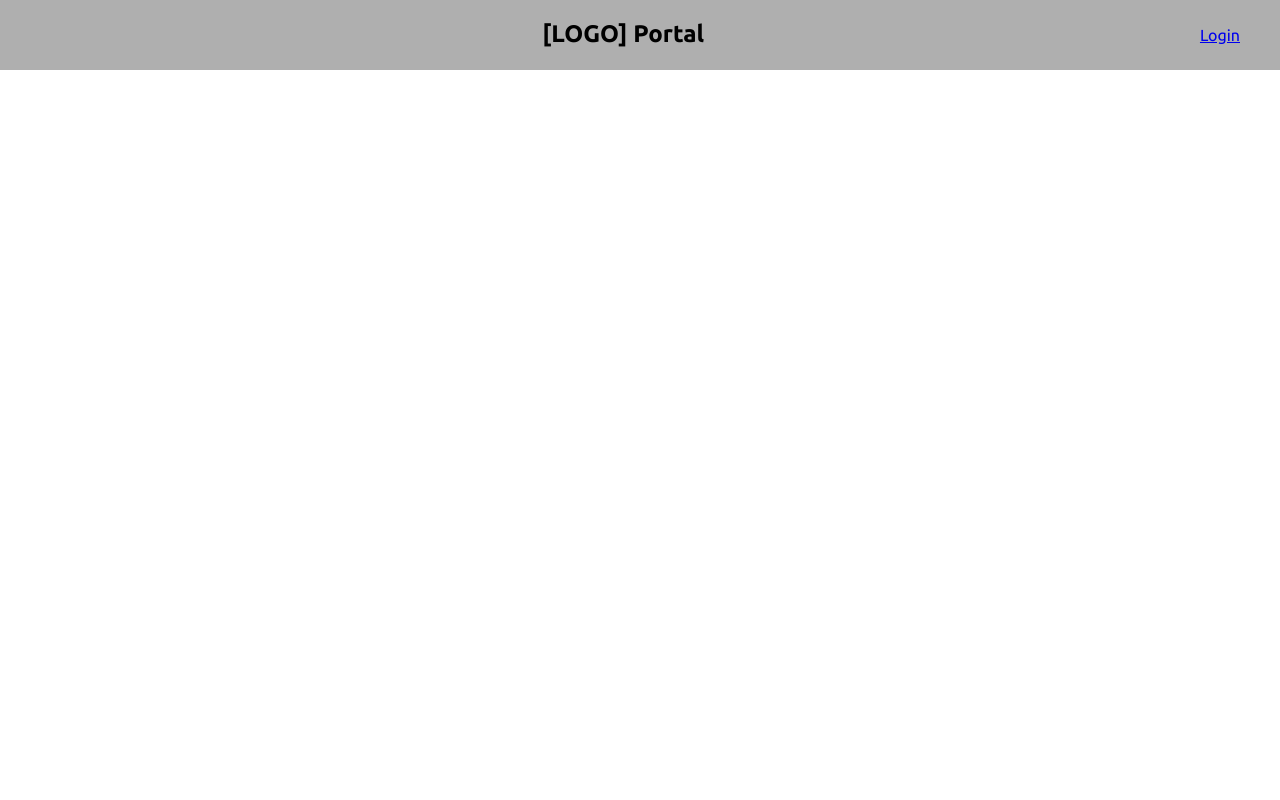
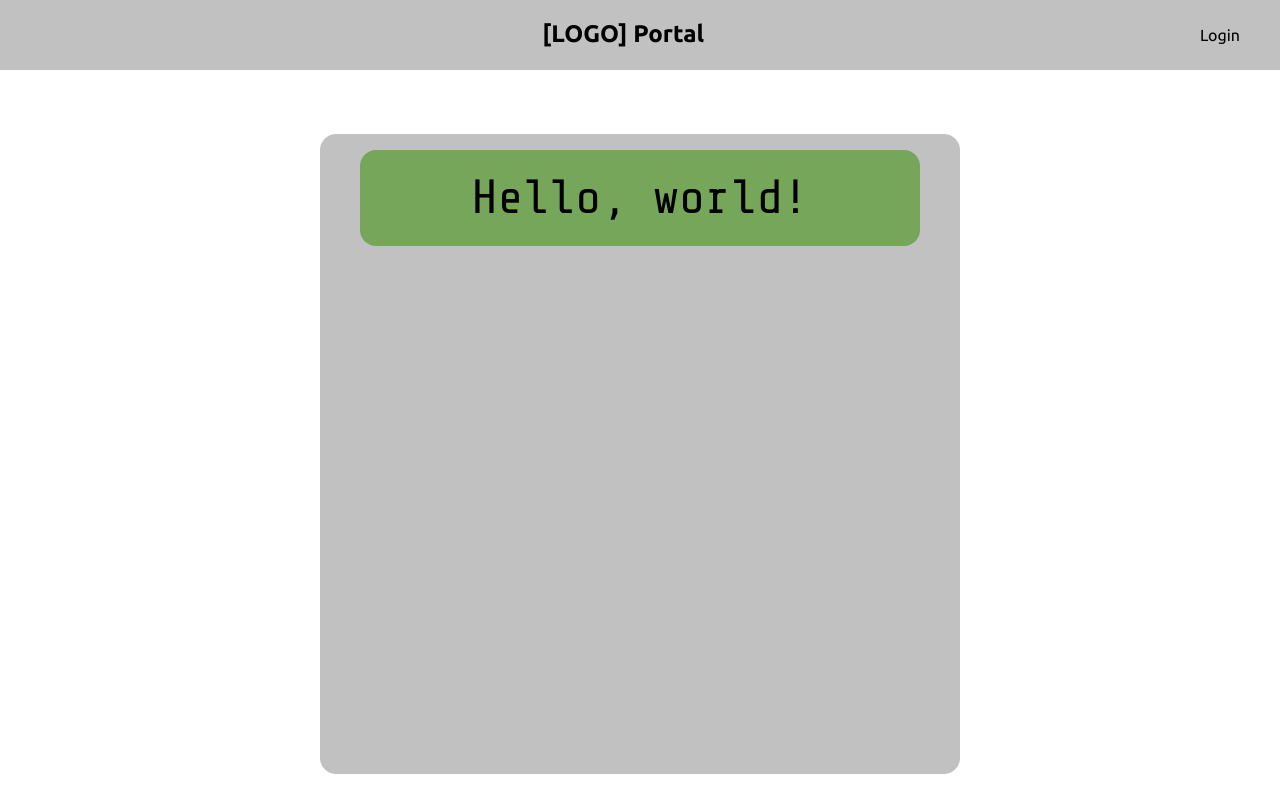
Before and after one commit to matheusalefe/simple-calculator, a React (Vite) app: page / in a window 1280 px wide. Built offline with nearby package versions, Linux system fonts and the light colour scheme.

Commit message:
Iniciar calculadora

```diff
--- a/index.html
+++ b/index.html
@@ -4,8 +4,9 @@
     <meta charset="UTF-8" />
     <link rel="icon" type="image/svg+xml" href="/vite.svg" />
     <link rel="preconnect" href="https://fonts.googleapis.com">
-<link rel="preconnect" href="https://fonts.gstatic.com" crossorigin>
-<link href="https://fonts.googleapis.com/css2?family=Ubuntu:ital,wght@0,300;0,400;0,500;0,700;1,300;1,400;1,500;1,700&display=swap" rel="stylesheet">
+    <link rel="preconnect" href="https://fonts.gstatic.com" crossorigin>
+    <link href="https://fonts.googleapis.com/css2?family=Ubuntu:ital,wght@0,300;0,400;0,500;0,700;1,300;1,400;1,500;1,700&display=swap" rel="stylesheet">
+    <link href="https://fonts.googleapis.com/css2?family=Share+Tech+Mono&display=swap" rel="stylesheet">
     <meta name="viewport" content="width=device-width, initial-scale=1.0" />
     <title>Calculadora</title>
   </head>
--- /dev/null
+++ b/src/components/Calculator/index.tsx
@@ -0,0 +1,9 @@
+import { Container } from "./styles";
+
+export function Calculator(){
+    return(
+        <Container>
+            <div id="screen">{"Hello, world!"}</div>
+        </Container>
+    )
+}
--- /dev/null
+++ b/src/components/Calculator/styles.ts
@@ -0,0 +1,28 @@
+import styled from 'styled-components'
+
+export const Container = styled.main`
+    width: 40rem;
+    height: 40rem;
+    margin: auto;
+    margin-top: 4rem;
+    border-radius: 16px;
+    background-color: var(--color-grey-secundary);
+    display: flex;
+    flex-direction: column;
+    #screen{
+        position: relative;
+        display: flex;
+        flex-direction: column;
+        width: 35rem;
+        height: 6rem;
+        border-radius: 16px;
+        background-color: var(--color-green-primary);
+        margin-left: auto;
+        margin-right: auto;
+        margin-top: 1rem;
+        font-family: 'Share Tech Mono', monospace;
+        font-size: 3rem;
+        text-align: center;
+        justify-content: center;
+    }
+`
--- a/src/components/Navbar/styles.ts
+++ b/src/components/Navbar/styles.ts
@@ -6,11 +6,16 @@ export const Container = styled.nav`
     display: flex;
     flex-direction: row;
     justify-content: space-between;
-    background-color: var(--color-grey-primary);
+    background-color: var(--color-grey-secundary);
     a{
         margin-top: auto;
         margin-bottom: auto;
         margin-right: 2.5rem;
+        text-decoration: none;
+        color: black;
+        &:hover{
+            text-decoration: underline;
+        }
     }
     h1{
         width: 55%;
--- a/src/pages/Home.tsx
+++ b/src/pages/Home.tsx
@@ -1,3 +1,4 @@
+import { Calculator } from "../components/Calculator";
 import { Navbar } from "../components/Navbar";
 
 function Home(){
@@ -5,6 +6,7 @@ function Home(){
     return (
         <>
             <Navbar/>
+            <Calculator/>
         </>
     )
 }
```
